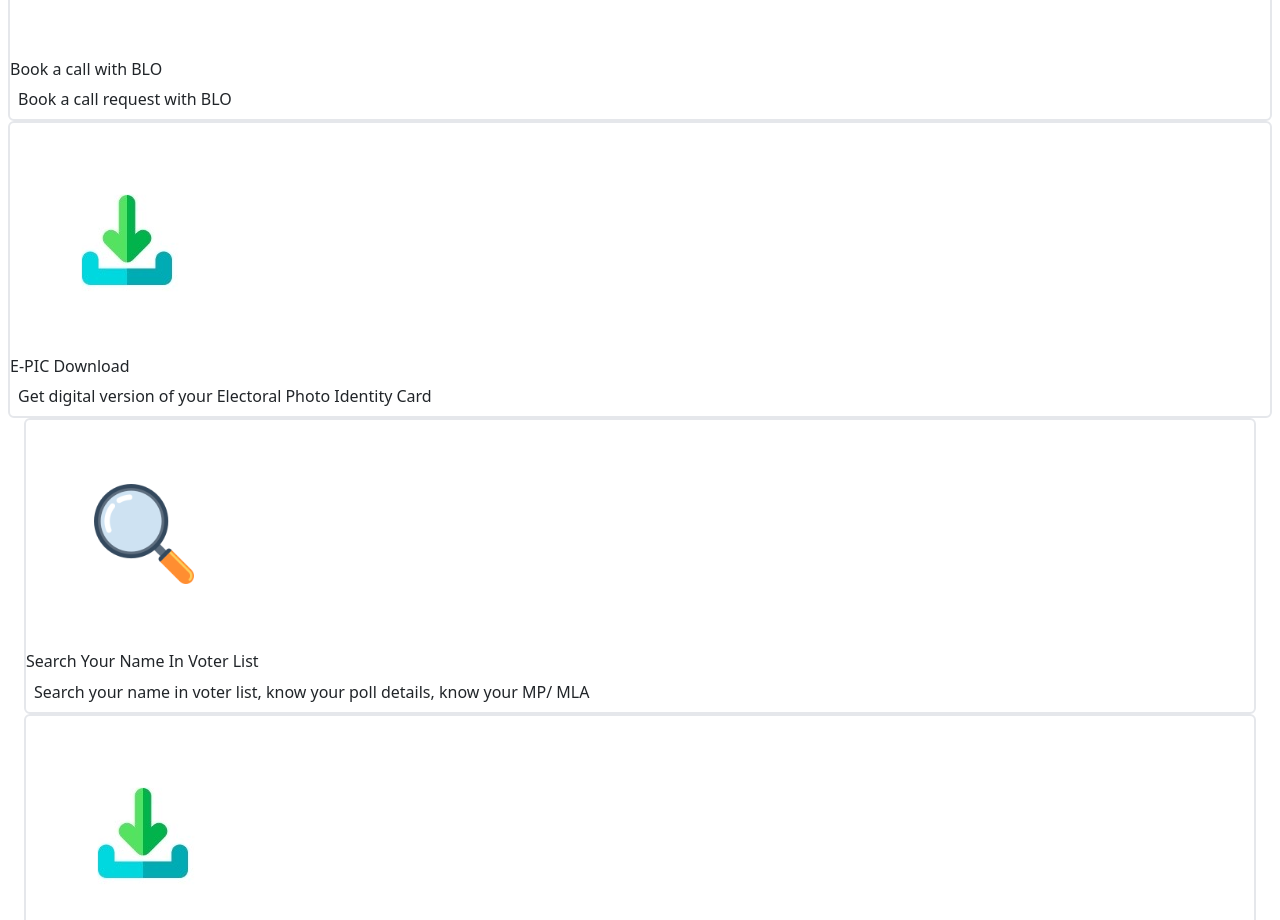
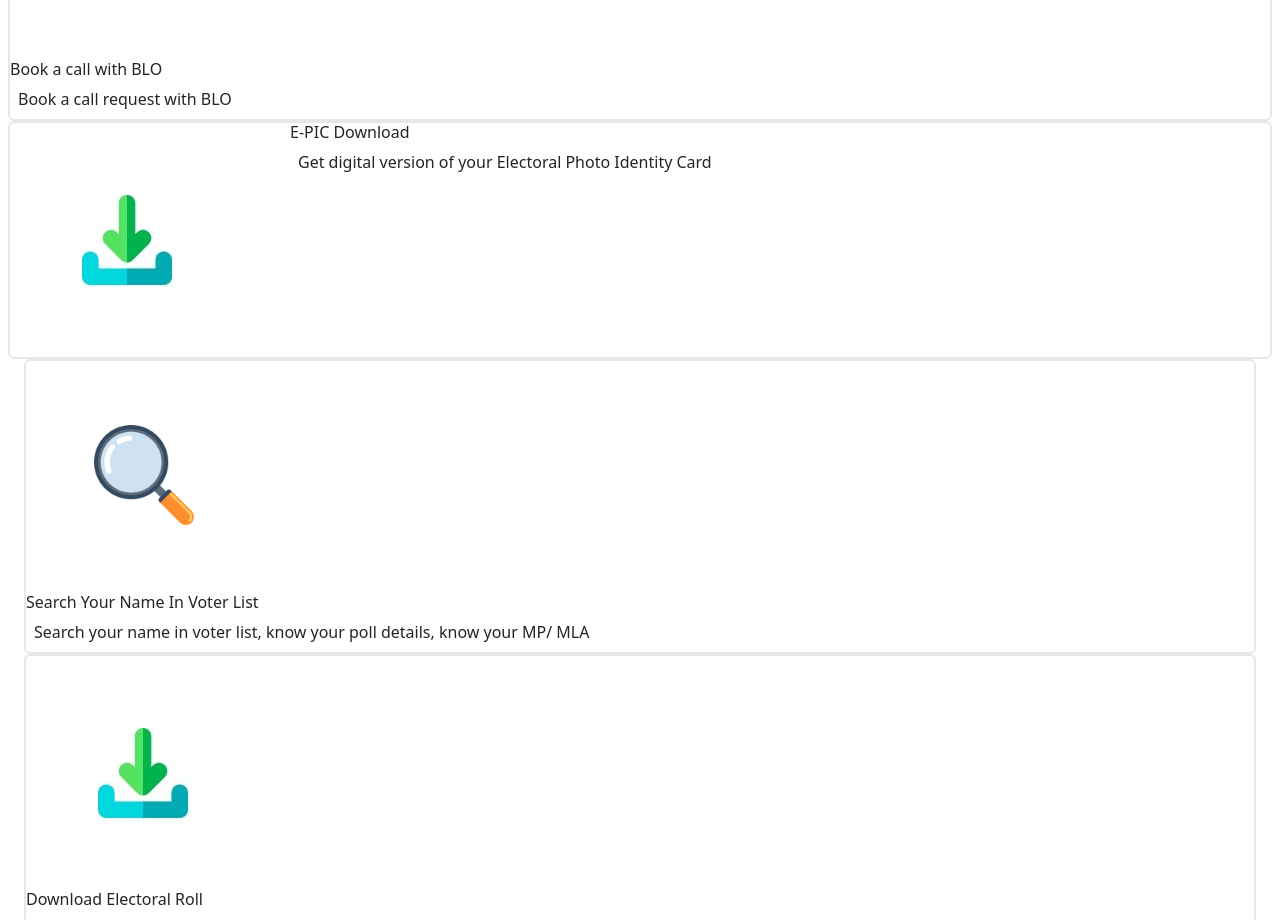
Before and after one commit to rajprashant3302/Election-Commision, a React (Vite) app in the folder frontend/: page /sections/electorals/homepage in a window 1280 px wide. Shown: the part 4845-5765 px from the top of the page. Built offline with nearby package versions, Linux system fonts and the light colour scheme.

Commit message:
Homepage fixed

```diff
--- a/frontend/src/pages/Homepage.jsx
+++ b/frontend/src/pages/Homepage.jsx
@@ -183,7 +183,7 @@ const Homepage = () => {
      </Link>
      <Link className='col-span-2 md:col-span-1' to="#">
      <div className="box4 cursor-pointer  border-2 rounded m-2.5 bg-[#E4F6FC] border-[#2BB9E9]  flex flex-col">
-     <div className='flex w-fit md:w-full justify-between gap-5 md:gap-0'>
+     <div style={{display: 'flex'}} className='flex w-fit md:w-full justify-between gap-5 md:gap-5'>
      <div className='p-2 '><img src="/epic_download.jpeg" className='w-20 md:w-32 rounded-[50%]' alt="EF form image"/></div>
      <div>
                 <h3 className='block text-lg font-bold pb-2 pt-2.5 pl-1.5'>E-PIC Download</h3>
```
